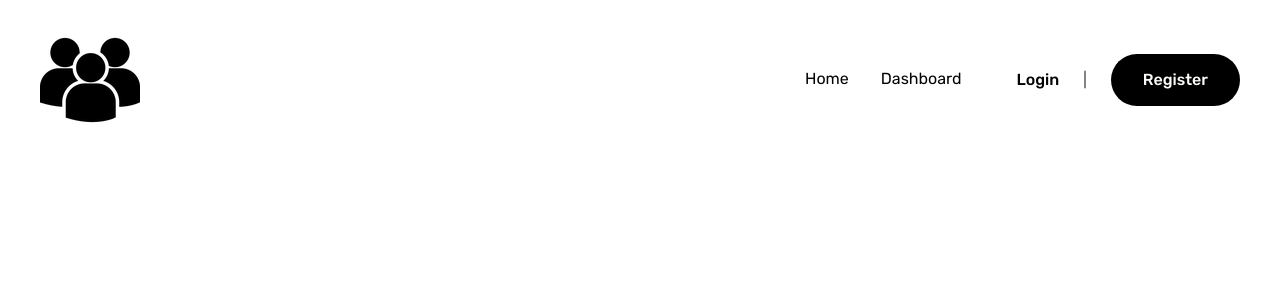
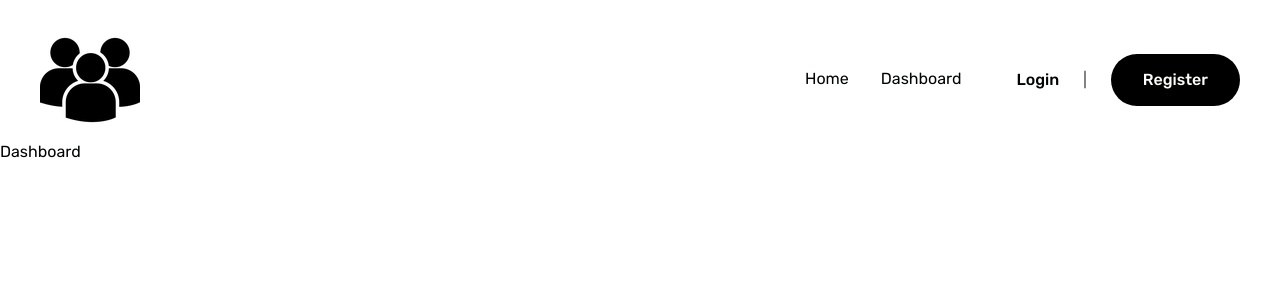
Before and after one commit to manlikeganga19/yukio-Direct, a React (Create React App) app in the folder yukio/: page /dashboard in a window 1280 px wide. Shown: the top 300 px of the page. Built offline with nearby package versions, Linux system fonts and the light colour scheme.

Commit message:
dashboard route

```diff
--- a/yukio/src/App.js
+++ b/yukio/src/App.js
@@ -6,6 +6,7 @@ import RegisterPage from "./pages/Register";
 import LoginPage from "./pages/Login";
 import Header from "./components/Header";
 import NavMobile from "./components/NavMobile";
+import Dashboard from "./components/Dashboard";
 
 const App = () => {
   const [navMobile, setNavMobile] = useState(false);
@@ -31,6 +32,7 @@ const App = () => {
           <Routes>
             <Route path="/login" element={<LoginPage/>}/>
             <Route path="/register" element={<RegisterPage/>}/>
+            <Route path="/dashboard" element={<Dashboard/>}/>
           </Routes>
         </BrowserRouter>
       </div>
--- /dev/null
+++ b/yukio/src/components/Dashboard.js
@@ -0,0 +1,8 @@
+import React from 'react';
+
+const Dashboard = () => {
+    return (
+        <div>Dashboard</div>
+    );
+};
+export default Dashboard;
--- a/yukio/src/components/Nav.js
+++ b/yukio/src/components/Nav.js
@@ -8,7 +8,7 @@ const Nav = () => {
                 {navData.map((item, index) => {
                     return (
                         <li className='border-b-2 border-transparent hover:border-black transition-all duration-300' key={index}>
-                            <a href={item.href}>{item.name}</a>
+                            <a href={item.href}>{item.name} {item.dashboard}</a>
                         </li>
                     );
                 })}
--- a/yukio/src/data.js
+++ b/yukio/src/data.js
@@ -5,7 +5,7 @@ export const navData = [
   },
   {
     name: "Dashboard",
-    href: "#",
+    href: "/dashboard",
   },
 ];
 export const Dashboard = [
```
